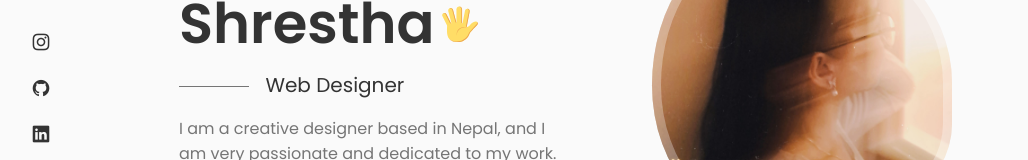
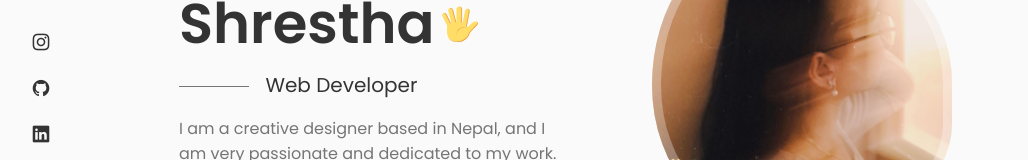
Before and after one commit to sushilashrestha/Personal-Portfolio-Website, a React (Vite) app: page / in a window 1280 px wide. Shown: the part 288-448 px from the top of the page, without its empty margins (125-1153 px from the left). Built offline with nearby package versions, Linux system fonts and the light colour scheme.

Commit message:
Update subtitle from "Web Designer" to "Web Developer" for accurate representation

```diff
--- a/src/components/home/Data.jsx
+++ b/src/components/home/Data.jsx
@@ -54,7 +54,7 @@ const Data = () => {
         </svg>
 
       </h1>
-      <h3 className="home__subtitle">Web Designer</h3>
+      <h3 className="home__subtitle">Web Developer</h3>
       <p className="home__description">I am a creative designer based in Nepal, and I am very passionate and dedicated to my work.</p>
       <a href="#contact" className="button button--flex"> Say hello
         <svg
```
